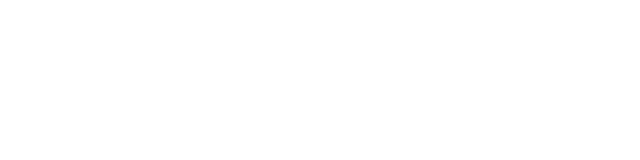
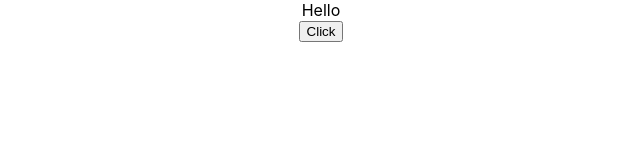
Before and after one commit to ArjunKhunti/ReactLearning, a React (Create React App) app: page / in a window 1280 px wide. Shown: the top 160 px of the page, without its empty margins (319-959 px from the left). Built offline with nearby package versions, Linux system fonts and the light colour scheme.

Commit message:
Binding Event Handlers

```diff
--- a/src/App.js
+++ b/src/App.js
@@ -8,11 +8,13 @@
 import Counter from "./components/Counter";
 import FunctionClick from "./components/FunctionClick";
 import ClassClick from "./components/ClassClick"
+import EventBind from "./components/EventBind";
 
 function App() {
   return (
     <div className="App">
 
+      <EventBind />
       {/* <FunctionClick /> */}
       {/* <ClassClick /> */}
       {/* <Counter /> */}
--- /dev/null
+++ b/src/components/EventBind.js
@@ -0,0 +1,45 @@
+import React, { Component } from "react";
+
+class EventBind extends Component {
+  constructor(props) {
+    super(props);
+
+    this.state = {
+      message: "Hello"
+    };
+
+    this.clickHandler = this.clickHandler.bind(this);
+  }
+
+  //   clickHandler() {
+  //     this.setState({
+  //       message: "Goodbye!"
+  //     });
+  //     console.log(this);
+  //   }
+
+  clickHandler = () => {
+    this.setState({
+      message: "Goodbye!"
+    });
+  };
+
+  render() {
+    return (
+      <div>
+        <div>{this.state.message}</div>
+        {/* <button onClick={this.clickHandler.bind(this)}>Click</button> */}
+        {/* <button onClick={() => this.clickHandler()}>Click</button> */}
+        <button onClick={this.clickHandler}>Click</button>
+      </div>
+    );
+  }
+}
+
+export default EventBind;
+
+// Approach 1:
+//     Binding in render method - performance issue
+//     Using Arrow Function - same as first one
+//     Using Constructor Binding
+//     arrow in funtion - experimental
```
